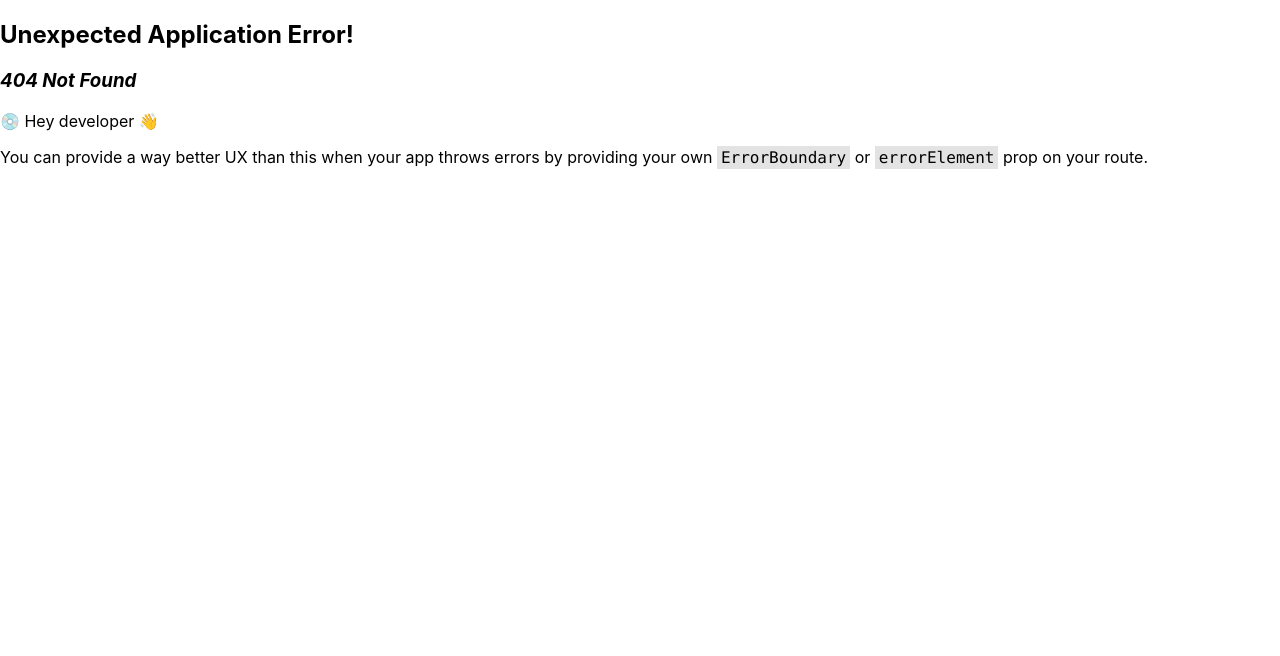
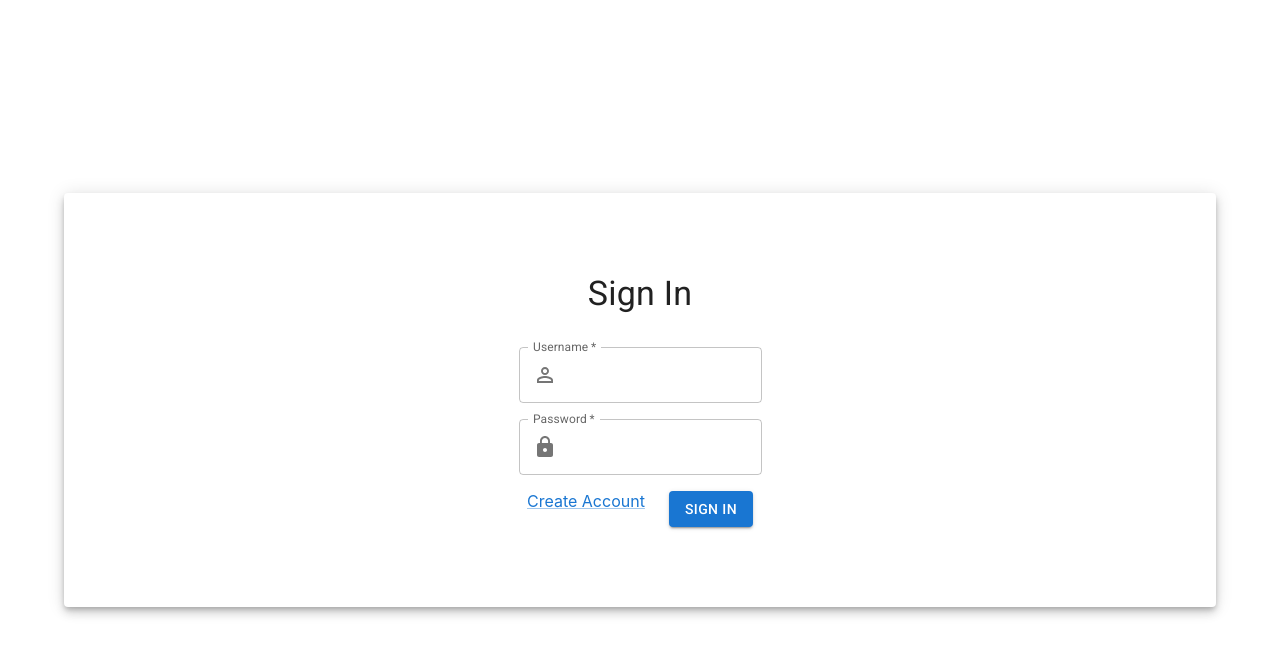
Before and after one commit to JDSeiler/alexandria, a React (Create React App) app: page /login in a window 1280 px wide. Before the commit this address had no page. Shown: the top 656 px of the page. Built offline with nearby package versions, Linux system fonts and the light colour scheme.

Commit message:
Start on login page, set up router more

```diff
--- a/package.json
+++ b/package.json
@@ -3,6 +3,7 @@
   "version": "0.1.0",
   "private": true,
   "dependencies": {
+    "@mui/icons-material": "^5.10.9",
     "@mui/material": "^5.10.8",
     "@mui/styled-engine": "npm:@mui/styled-engine-sc@latest",
     "@testing-library/jest-dom": "^5.16.5",
--- a/src/App.tsx
+++ b/src/App.tsx
@@ -1,16 +1,10 @@
-import { Container, Paper, Stack, Typography } from "@mui/material";
+import { Typography } from "@mui/material";
 
 function App() {
   return (
-    <Container>
-      <Stack justifyContent="space-evenly" height="100vh">
-        <Paper elevation={6} sx={{ padding: "5rem" }}>
-          <Typography variant="h1" textAlign="center">
-            Hello
-          </Typography>
-        </Paper>
-      </Stack>
-    </Container>
+    <Typography variant="h1" textAlign="center">
+      {"Hello from App!"}
+    </Typography>
   );
 }
 
--- /dev/null
+++ b/src/Layout.tsx
@@ -0,0 +1,22 @@
+import { FC } from "react";
+import { Container, Paper, Stack } from "@mui/material";
+import { Outlet } from "react-router-dom";
+import { AuthProvider } from "./hooks/auth";
+
+const Layout: FC = () => {
+  // TODO: This is just a proof of concept. I don't really want everything placed
+  // on a floating card...
+  return (
+    <AuthProvider>
+      <Container>
+        <Stack justifyContent="space-evenly" height="100vh">
+          <Paper elevation={6} sx={{ padding: "5rem" }}>
+            <Outlet />
+          </Paper>
+        </Stack>
+      </Container>
+    </AuthProvider>
+  );
+};
+
+export default Layout;
--- /dev/null
+++ b/src/components/AuthGate.tsx
@@ -0,0 +1,28 @@
+import { Typography } from "@mui/material";
+import { FC, useContext, useEffect } from "react";
+import { Outlet, useNavigate } from "react-router-dom";
+import { AuthContext } from "../hooks/auth";
+
+const AuthGate: FC = () => {
+  const { loading, signedIn } = useContext(AuthContext);
+  const navigate = useNavigate();
+
+  useEffect(() => {
+    if (!loading && !signedIn) {
+      // navigation is a side-effect, so it goes in useEffect
+      navigate("/login");
+    }
+  }, [signedIn]);
+
+  if (loading) {
+    return <Typography>{"AuthGate: Loading!"}</Typography>;
+  }
+
+  if (!loading && signedIn) {
+    return <Outlet />;
+  }
+
+  return null;
+};
+
+export default AuthGate;
--- /dev/null
+++ b/src/hooks/auth.tsx
@@ -0,0 +1,39 @@
+import {
+  createContext,
+  FC,
+  PropsWithChildren,
+  useEffect,
+  useState,
+} from "react";
+
+const useAuthState = () => {
+  const [signedIn, setSignedIn] = useState(false);
+  const [loading, setLoading] = useState(true);
+
+  useEffect(() => {
+    // TODO: Simulate checking if the user is signed in.
+    setTimeout(() => {
+      setSignedIn(true);
+      setLoading(false);
+    }, 1500);
+  }, []);
+
+  // TODO: I think I need to return a function to call the login endpoint and set the sign-in state?
+  return {
+    signedIn,
+    loading,
+  };
+};
+
+// We only export the AuthContext so that the state is shared globally.
+export const AuthContext = createContext({
+  signedIn: false,
+  loading: true,
+});
+
+export const AuthProvider: FC<PropsWithChildren<unknown>> = ({ children }) => {
+  const authState = useAuthState();
+  return (
+    <AuthContext.Provider value={authState}>{children}</AuthContext.Provider>
+  );
+};
--- a/src/index.tsx
+++ b/src/index.tsx
@@ -2,15 +2,38 @@ import React from "react";
 import ReactDOM from "react-dom/client";
 import App from "./App";
 import "./index.css";
-import { createBrowserRouter, RouterProvider } from "react-router-dom";
+import {
+  createBrowserRouter,
+  createRoutesFromElements,
+  Route,
+  RouterProvider,
+} from "react-router-dom";
+import Layout from "./Layout";
+import Login from "./scenes/login";
+import CreateAccount from "./scenes/create-account";
+import AuthGate from "./components/AuthGate";
 // import reportWebVitals from "./reportWebVitals";
 
-const router = createBrowserRouter([
-  {
-    path: "/",
-    element: <App />,
-  },
-]);
+/*
+K, I need some routes...
+I'm missing the backend API route for checking if the user is logged in.
+So we're going to skip gluing together for now and just work on the UI
+for now.
+
+Or, I can just mock the backend code....
+*/
+
+const router = createBrowserRouter(
+  createRoutesFromElements(
+    <Route element={<Layout />}>
+      <Route path="/login" element={<Login />} />
+      <Route path="/create-account" element={<CreateAccount />} />
+      <Route element={<AuthGate />}>
+        <Route path="/" element={<App />} />
+      </Route>
+    </Route>
+  )
+);
 
 const root = ReactDOM.createRoot(
   document.getElementById("root") as HTMLElement
--- /dev/null
+++ b/src/scenes/create-account/index.tsx
@@ -0,0 +1,8 @@
+import { Typography } from "@mui/material";
+import { FC } from "react";
+
+const CreateAccount: FC = () => {
+  return <Typography>{"Create account"}</Typography>;
+};
+
+export default CreateAccount;
--- /dev/null
+++ b/src/scenes/login/index.tsx
@@ -0,0 +1,59 @@
+import {
+  Typography,
+  InputAdornment,
+  TextField,
+  Stack,
+  Button,
+  Link,
+} from "@mui/material";
+import PersonOutline from "@mui/icons-material/PersonOutline";
+import Lock from "@mui/icons-material/Lock";
+import { FC } from "react";
+import { Link as ReactRouterLink } from "react-router-dom";
+
+const Login: FC = () => {
+  return (
+    <Stack spacing={2} alignItems="center">
+      <Typography variant="h4" sx={{ paddingBottom: "1rem" }}>
+        Sign In
+      </Typography>
+      <TextField
+        required
+        label="Username"
+        InputProps={{
+          startAdornment: (
+            <InputAdornment position="start">
+              <PersonOutline />
+            </InputAdornment>
+          ),
+        }}
+        sx={{ maxWidth: "33%" }}
+      />
+      <TextField
+        required
+        label="Password"
+        type="password"
+        InputProps={{
+          startAdornment: (
+            <InputAdornment position="start">
+              <Lock />
+            </InputAdornment>
+          ),
+        }}
+        sx={{ maxWidth: "33%" }}
+      />
+      <Stack direction="row" spacing={3} justifyContent="space-between">
+        <Link
+          component={ReactRouterLink}
+          to="/create-account"
+          sx={{ marginTop: "0.45rem" }}
+        >
+          Create Account
+        </Link>
+        <Button variant="contained">Sign In</Button>
+      </Stack>
+    </Stack>
+  );
+};
+
+export default Login;
--- /dev/null
+++ b/src/services/auth.ts
@@ -0,0 +1,10 @@
+import { redirect } from "react-router-dom";
+
+export const checkAuthState = async () => {
+  // TODO: Hook this up to my backend.
+  const sessionIsValid = true;
+  if (!sessionIsValid) {
+    return redirect("/login");
+  }
+  return sessionIsValid;
+};
```
Also changed, not shown: 2 other files (tests, documents, lock files or other folders).
